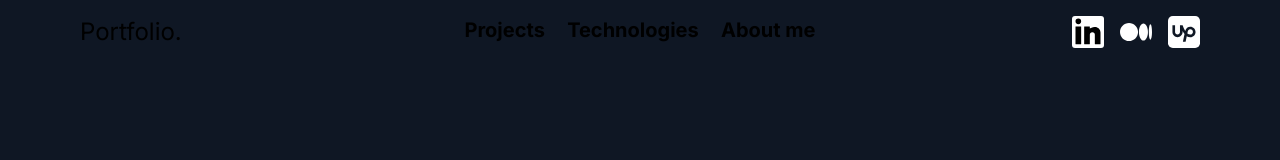
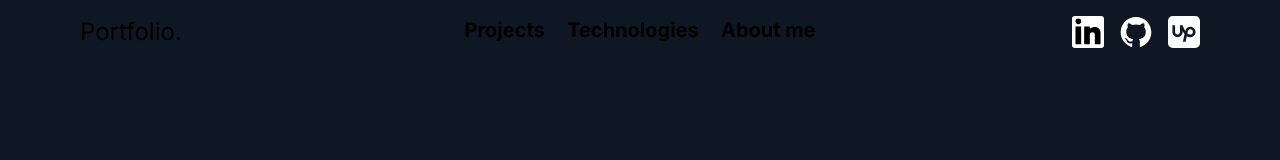
Before and after one commit to harrigit/New_Portfolio, a Next.js app: page / in a window 1280 px wide. Shown: the top 160 px of the page. Built offline with nearby package versions, Linux system fonts and the light colour scheme.

Commit message:
Social Login Update

```diff
--- a/components/SocialLinks.tsx
+++ b/components/SocialLinks.tsx
@@ -19,14 +19,10 @@ const SocialLinks = ({ footer }: Props) => {
         className='cursor-pointer'
         onClick={() => openInNewTab(SOCIAL_LINKS.linkedinUrl)}
       />
-      <MediumIcon className='cursor-pointer' onClick={() => openInNewTab(SOCIAL_LINKS.mediumURL)} />
+      <GithubIcon className='cursor-pointer' onClick={() => openInNewTab(SOCIAL_LINKS.githubUrl)} />
       <UpworkIcon className='cursor-pointer' onClick={() => openInNewTab(SOCIAL_LINKS.upworkURL)} />
       {footer && (
         <>
-          <GithubIcon
-            className='cursor-pointer'
-            onClick={() => openInNewTab(SOCIAL_LINKS.githubUrl)}
-          />
           <SkypeIcon
             className='cursor-pointer'
             onClick={() => (window.location.href = `tel:${CONTACT.email}`)}
@@ -35,6 +31,10 @@ const SocialLinks = ({ footer }: Props) => {
             className='cursor-pointer'
             onClick={() => (window.location.href = `mailto:${CONTACT.email}`)}
           />
+          <MediumIcon
+            className='cursor-pointer'
+            onClick={() => openInNewTab(SOCIAL_LINKS.mediumURL)}
+          />
         </>
       )}
     </div>
```
